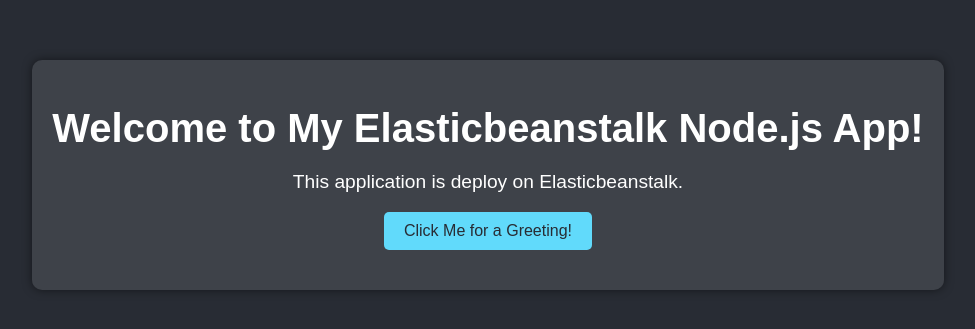
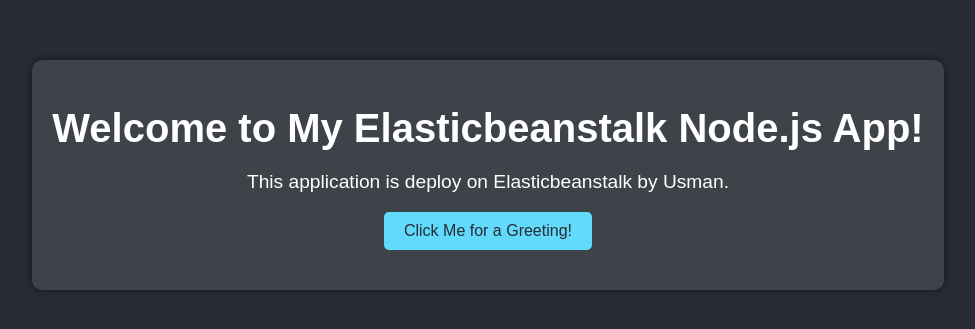
Before and after one commit to ug-devops/ecs-node-app, a website: page public/index.html in a window 1280 px wide. Shown: the part 225-554 px from the top of the page, without its empty margins (152-1127 px from the left). Drawn offline with Linux system fonts and the light colour scheme.

Commit message:
Deploying app through github actions on AWS EB v3

```diff
--- a/public/index.html
+++ b/public/index.html
@@ -10,7 +10,7 @@
 <body>
     <div class="container">
         <h1>Welcome to My Elasticbeanstalk Node.js App!</h1>
-        <p>This application is deploy on Elasticbeanstalk.</p>
+        <p>This application is deploy on Elasticbeanstalk by Usman.</p>
         <button id="greetButton">Click Me for a Greeting!</button>
         <p id="greetingMessage"></p>
     </div>
```
